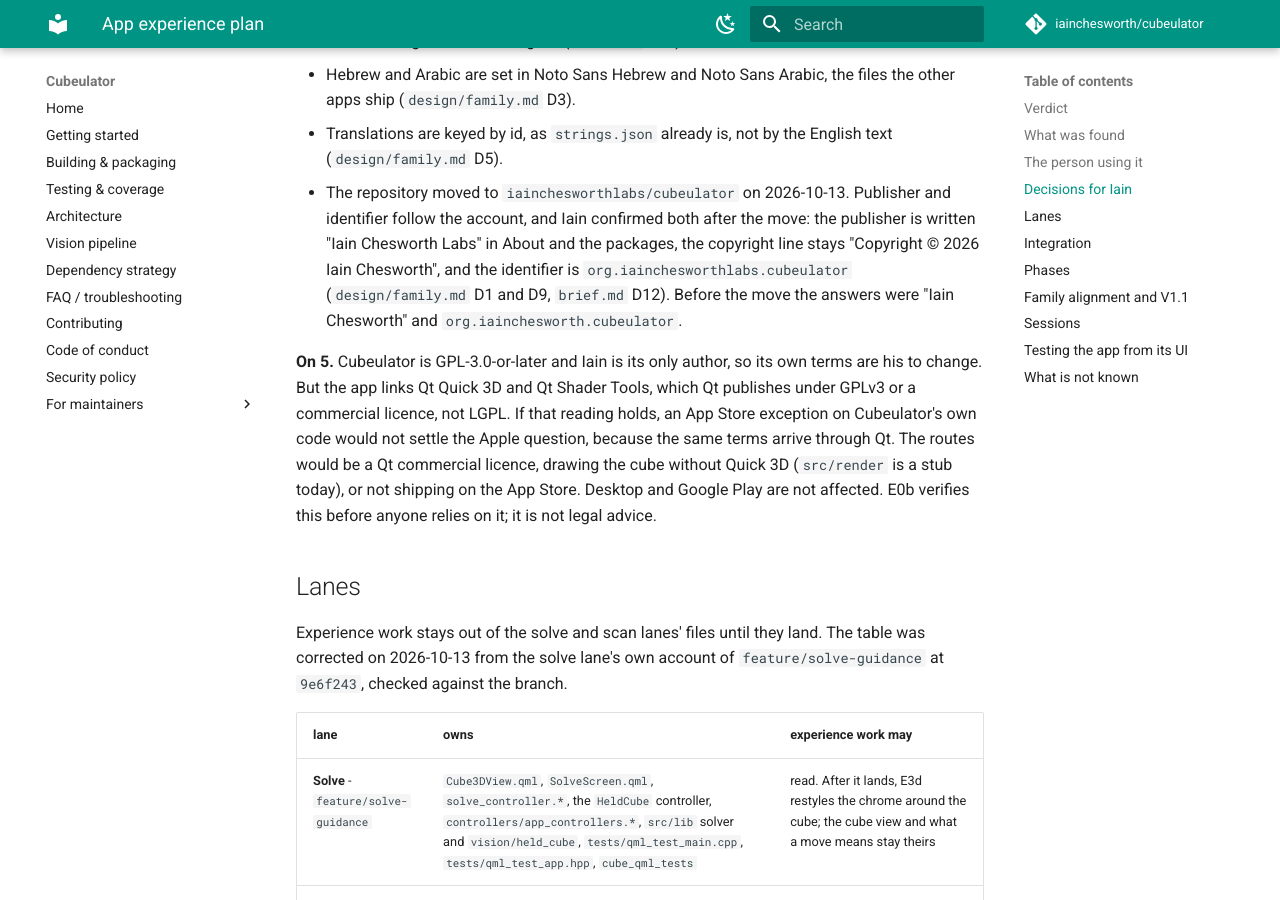
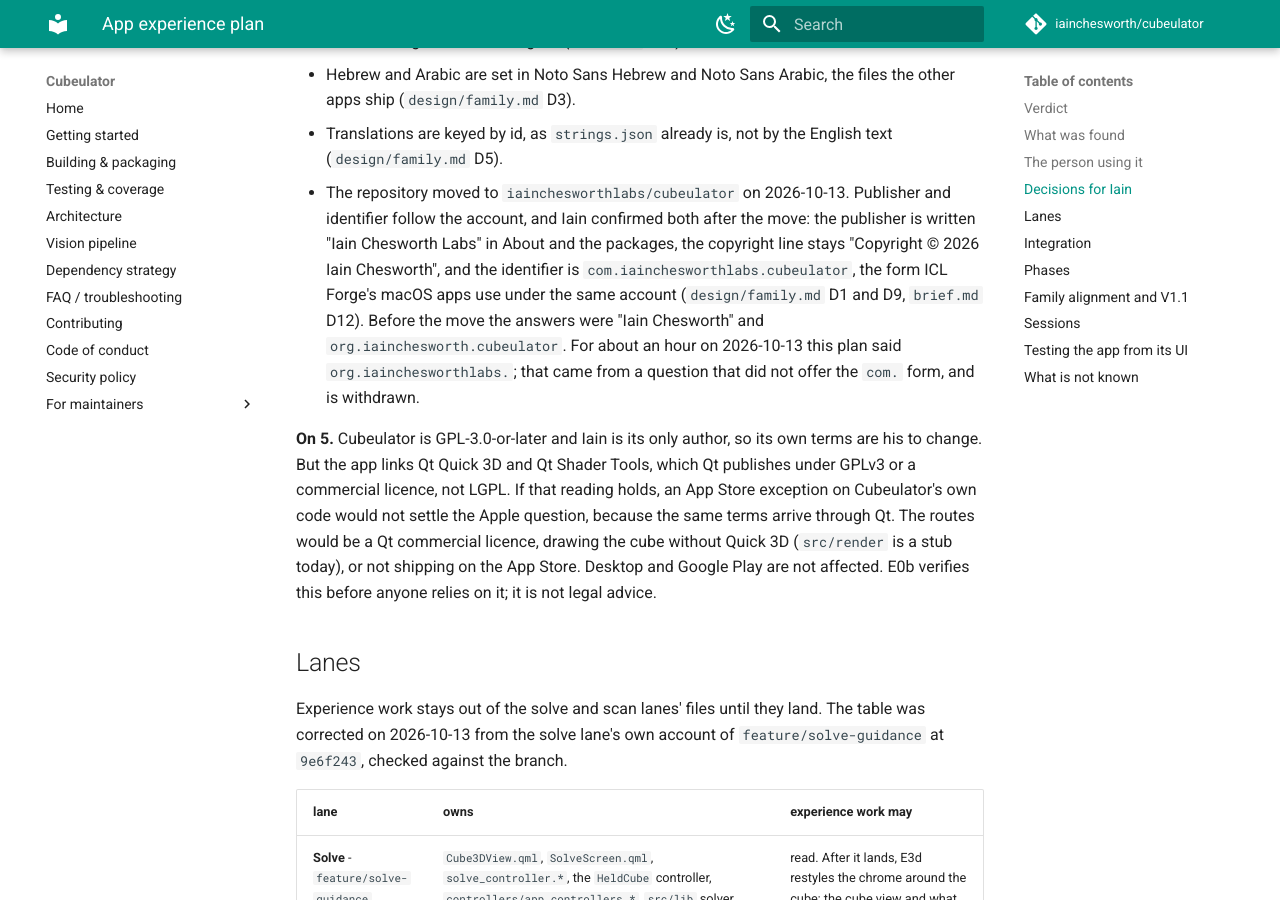
Before and after one commit to iainchesworth/cubeulator, an MkDocs documentation site: the page built from docs/app-experience-plan.md, in a window 1280 px wide and 900 px high, scrolled down 4515 px. Built offline with MkDocs 1.6.1 and Material for MkDocs 9.7.7, drawn with Linux system fonts in a browser that asks for light colours; comment, search, counter and statistics services are not loaded; some of the changed text lies outside the part shown.

Commit message:
Settle the identifier: com.iainchesworthlabs.cubeulator
Iain answered the identifier question in two sessions on 2026-10-13 with different results, because one of them (this one) did not offer the com. form. Asked once more with both shown, he chose com.iainchesworthlabs.cubeulator, the form ICL Forge's macOS apps use under the same account. The org.iainchesworthlabs form recorded in ac390f3 is withdrawn.

```diff
--- a/docs/app-experience-plan.md
+++ b/docs/app-experience-plan.md
@@ -135,9 +135,12 @@
   Publisher and identifier follow the account, and Iain confirmed both
   after the move: the publisher is written "Iain Chesworth Labs" in About
   and the packages, the copyright line stays "Copyright © 2026 Iain
-  Chesworth", and the identifier is `org.iainchesworthlabs.cubeulator`
+  Chesworth", and the identifier is `com.iainchesworthlabs.cubeulator`,
+  the form ICL Forge's macOS apps use under the same account
   (`design/family.md` D1 and D9, `brief.md` D12). Before the move the
-  answers were "Iain Chesworth" and `org.iainchesworth.cubeulator`.
+  answers were "Iain Chesworth" and `org.iainchesworth.cubeulator`. For
+  about an hour on 2026-10-13 this plan said `org.iainchesworthlabs.`; that
+  came from a question that did not offer the `com.` form, and is withdrawn.
 
 **On 5.** Cubeulator is GPL-3.0-or-later and Iain is its only author, so its
 own terms are his to change. But the app links Qt Quick 3D and Qt Shader
@@ -446,7 +449,7 @@
 - D1: the publisher follows the account. The repository moved to
   `iainchesworthlabs` the same day, so it is **Iain Chesworth Labs**, with
   the copyright line in Iain's own name. D9 follows: the identifier is
-  `org.iainchesworthlabs.cubeulator`.
+  `com.iainchesworthlabs.cubeulator`.
 - D2: two looks, one shared chassis. Cubeulator stays Signal with ICL
   Forge; no other app is reskinned.
 - D3: Hebrew and Arabic are Noto Sans, the family's faces.
@@ -460,7 +463,7 @@
 
 | item | rides with | what changes |
 |---|---|---|
-| F1 publisher line and identifier | E4a, E3b | one string, "Iain Chesworth Labs", in the version resource, `Info.plist`, AppStream and About; `org.iainchesworthlabs.cubeulator` as the bundle id, Linux app id and Android package. E4a's branch still carries the earlier answers |
+| F1 publisher line and identifier | E4a, E3b | one string, "Iain Chesworth Labs", in the version resource, `Info.plist`, AppStream and About; `com.iainchesworthlabs.cubeulator` as the bundle id, Linux app id and Android package. E4a's branch still carries the earlier answers |
 | F2 setting keys | E2a, E3a | the keys are named in `design/screens/settings.md`, in the family's `group/name` style |
 | F3 language manager and ids | E2b | its brief says **port** the family `LanguageManager` and its CI gates, key by id (`qsTrId`), and add locale-aware numbers, plurals and the unwrapped-string lint |
 | F4 Noto faces | E2a, before it bundles fonts | two `case` lines in `Theme.qml`, the 700 ceiling goes, and E2a checks that Qt draws weight 800 from the variable axis |
```
Also changed, not shown: docs/design/brief.md (+2 -2 lines), docs/design/family.md (+6 -5 lines), docs/design/platforms.md (+1 -1 lines).
